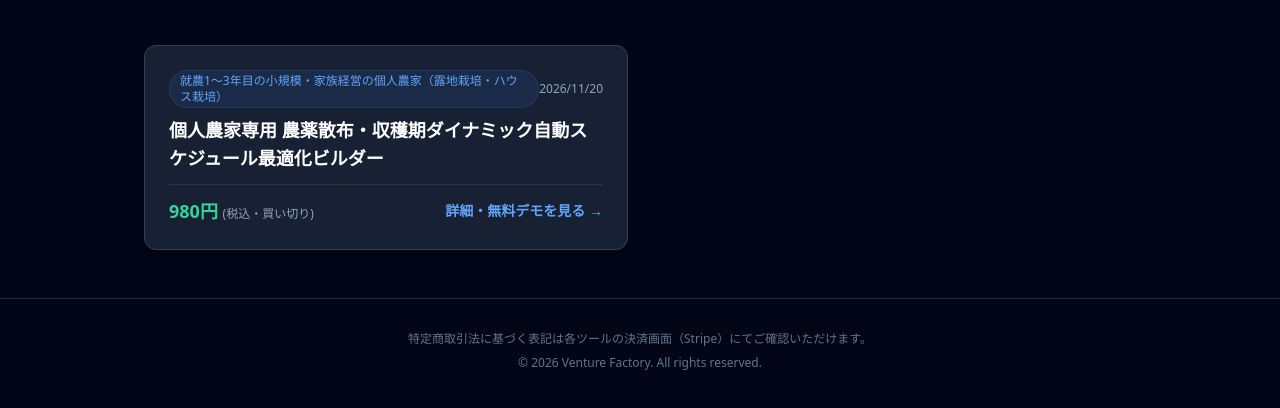
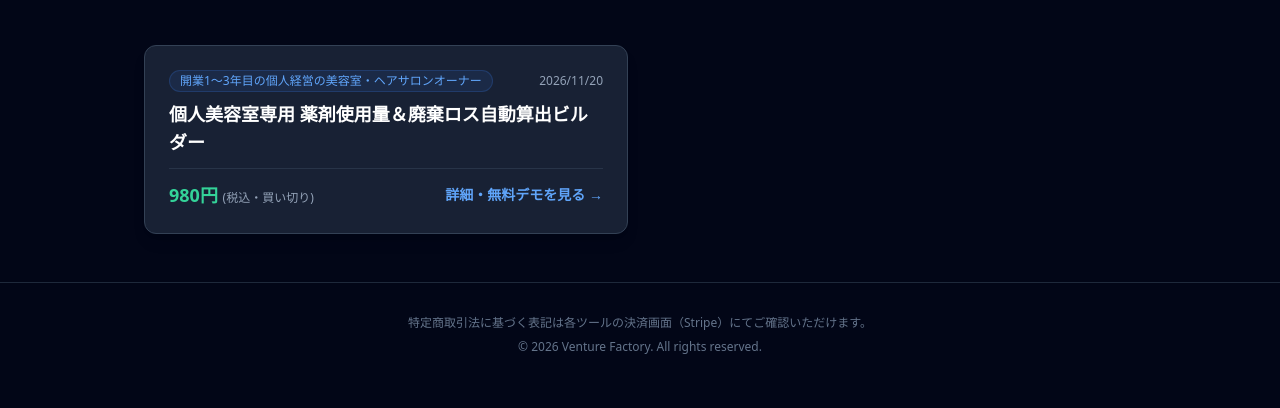
Before and after one commit to deguchry112445-cell/ai-venture-factory, a plain HTML site: page index.html in a window 1280 px wide. Shown: the part 216-624 px from the top of the page. Drawn offline with nearby package versions, Linux system fonts and the light colour scheme.

Commit message:
Update store index.html

```diff
--- a/index.html
+++ b/index.html
@@ -3,6 +3,7 @@
 <head>
   <meta charset="UTF-8">
   <meta name="viewport" content="width=device-width, initial-scale=1.0">
+  <meta name="google-site-verification" content="tyh36DWMhSJ17s8kckWkUcEaAp88pqUgVPuJEeMgkfg" />
   <title>Venture Factory｜現場特化型マイクロSaaS・業務Webツールストア</title>
   <script src="https://cdn.tailwindcss.com"></script>
 
@@ -21,12 +22,12 @@
     </div>
     <div class="grid md:grid-cols-2 gap-6">
 
-  <a href="https://deguchry112445-cell.github.io/ai-venture-factory/20261120234020_project/" class="block bg-slate-800/80 border border-slate-700 hover:border-blue-500 rounded-xl p-6 transition shadow-lg">
+  <a href="https://deguchry112445-cell.github.io/ai-venture-factory/20261120235527_project/" class="block bg-slate-800/80 border border-slate-700 hover:border-blue-500 rounded-xl p-6 transition shadow-lg">
     <div class="flex items-center justify-between text-xs text-slate-400 mb-2">
-      <span class="bg-blue-500/10 text-blue-400 border border-blue-500/20 px-2.5 py-0.5 rounded-full font-medium">就農1〜3年目の小規模・家族経営の個人農家（露地栽培・ハウス栽培）</span>
+      <span class="bg-blue-500/10 text-blue-400 border border-blue-500/20 px-2.5 py-0.5 rounded-full font-medium">開業1〜3年目の個人経営の美容室・ヘアサロンオーナー</span>
       <span>2026/11/20</span>
     </div>
-    <h2 class="text-lg font-bold text-white mb-3">個人農家専用 農薬散布・収穫期ダイナミック自動スケジュール最適化ビルダー</h2>
+    <h2 class="text-lg font-bold text-white mb-3">個人美容室専用 薬剤使用量＆廃棄ロス自動算出ビルダー</h2>
     <div class="flex items-center justify-between pt-3 border-t border-slate-700/60">
       <span class="text-emerald-400 font-bold text-lg">980円 <span class="text-xs text-slate-400 font-normal">(税込・買い切り)</span></span>
       <span class="text-sm text-blue-400 font-semibold">詳細・無料デモを見る →</span>
```
